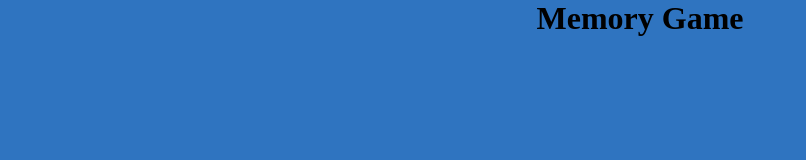
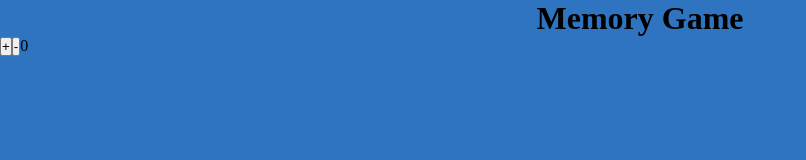
Before and after one commit to rcamach7/countries-memory-game, a React (Create React App) app: page / in a window 1280 px wide. Shown: the top 160 px of the page, without its empty margins (0-806 px from the left). Built offline with nearby package versions, Linux system fonts and the light colour scheme.

Commit message:
fix bug where it wouldn't change scores or highscores

```diff
--- a/src/Home.tsx
+++ b/src/Home.tsx
@@ -3,13 +3,18 @@ import { useScoreHistory } from "./hooks/useScoreHistory";
 import "./styles/Home.scss";
 
 export const Home: React.FC = () => {
-  const [score, setScore] = useScoreHistory();
+  const [highScore, score, setScore] = useScoreHistory();
 
   return (
     <div className="Home">
       <header>
         <h1>Memory Game</h1>
       </header>
+      <div className="playGround">
+        <button onClick={() => setScore(score + 1)}>+</button>
+        <button onClick={() => setScore(score - 1)}>-</button>
+        {score}
+      </div>
     </div>
   );
 };
--- a/src/hooks/useScoreHistory.ts
+++ b/src/hooks/useScoreHistory.ts
@@ -1,26 +1,30 @@
 import { useState, useEffect } from "react";
 
 export const useScoreHistory = () => {
+  const [highScore, setHighScore] = useState<string | null>(
+    localStorage.getItem("highScore")
+  );
   const [score, setScore] = useState<number>(0);
 
   // Retrieve any stored high score.
   useEffect(() => {
-    const retrievedHighScore: string | null = localStorage.getItem("highScore");
-    if (retrievedHighScore) {
-      setScore(Number.parseInt(retrievedHighScore));
+    if (highScore) {
+      setScore(Number.parseInt(highScore));
+    } else {
+      localStorage.setItem("highScore", "0");
     }
-  }, []);
+  }, [highScore]);
 
   // Update stored highScore if current score is greater than that.
   useEffect(() => {
-    const retrievedHighScore: string | null = localStorage.getItem("highScore");
-    if (retrievedHighScore) {
-      if (Number.parseInt(retrievedHighScore) > score) {
+    if (highScore) {
+      if (score > Number.parseInt(highScore)) {
         // Update stored highScore
         localStorage.setItem("highScore", `${score}`);
+        setHighScore(`${score}`);
       }
     }
-  }, [score]);
+  }, [highScore, score]);
 
-  return [score, setScore];
+  return [highScore, score, setScore] as const;
 };
```
